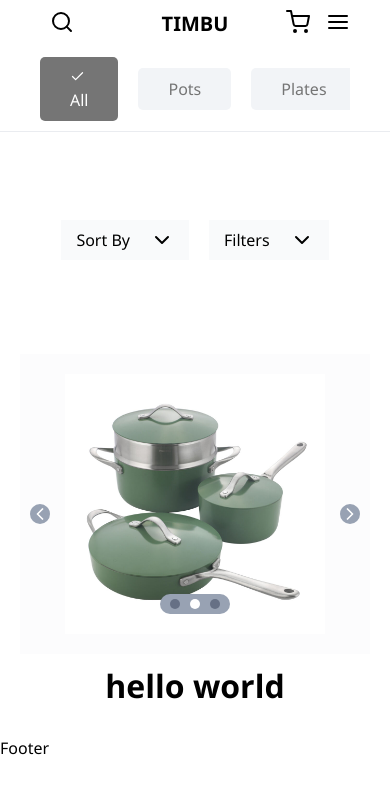
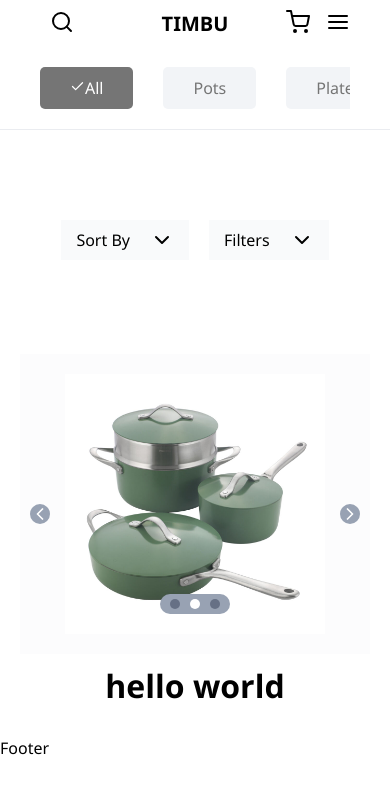
Before and after one commit to umar-io/timbu, a React (Vite) app: page / in a window 390 px wide. Shown: the top 794 px of the page. Built offline with nearby package versions, Linux system fonts and the light colour scheme.

Commit message:
little fixes for small screens

```diff
--- a/src/App.css
+++ b/src/App.css
@@ -154,20 +154,19 @@ img.checker {
 }
 
 aside.menubar {
-  display: flex;
+  display: none;
+  width: 240px;
+  height: fit-content;
   flex-direction: column;
   justify-content: flex-start;
   align-items: flex-start;
-  width: 240px;
-  height: fit-content;
   background-color: #f5f5f5;
   position: absolute;
   right: 40px;
   top: 70px;
   border-radius: 5px;
   border: 1px solid #eaecf0;
-  opacity: 0;
-  z-index: 0;
+  transition: 0.5s ease-in;
 }
 
 .profileinfo {
@@ -387,9 +386,14 @@ main .filterSystem {
 }
 
 /* utility */
+.showmenu {
+  display: flex !important;
+  z-index: 11111111111111;
+}
+
 .show {
   opacity: 1 !important;
-  z-index: 1;
+  z-index: 11111111111111;
 }
 
 .rotate {
@@ -491,7 +495,7 @@ main .filterSystem {
 
   ul > li {
     background-color: #f2f4f7;
-    width: 250px;
+    width: 150px;
     padding: 10px 30px;
     display: flex;
     justify-content: space-evenly;
@@ -513,4 +517,21 @@ main .filterSystem {
     height: 20px;
     left: 10px;
   }
+
+  nav {
+    margin: 20px 0px;
+    overflow-x: auto;
+    white-space: nowrap;
+    scrollbar-width: none;
+    -ms-overflow-style: none;
+  }
+
+  ul {
+    justify-content: flex-start;
+  }
+
+  ul > li {
+    width: fit-content;
+    margin-right: 10px;
+  }
 }
--- a/src/components/Header.jsx
+++ b/src/components/Header.jsx
@@ -75,7 +75,7 @@ const Header = () => {
             ))}
           </ul>
         </nav>
-        <MenuBar className={isMenuOpen ? "show" : ""} />
+        <MenuBar className={isMenuOpen ? "showmenu" : ""} />
       </header>
     </>
   );
```
